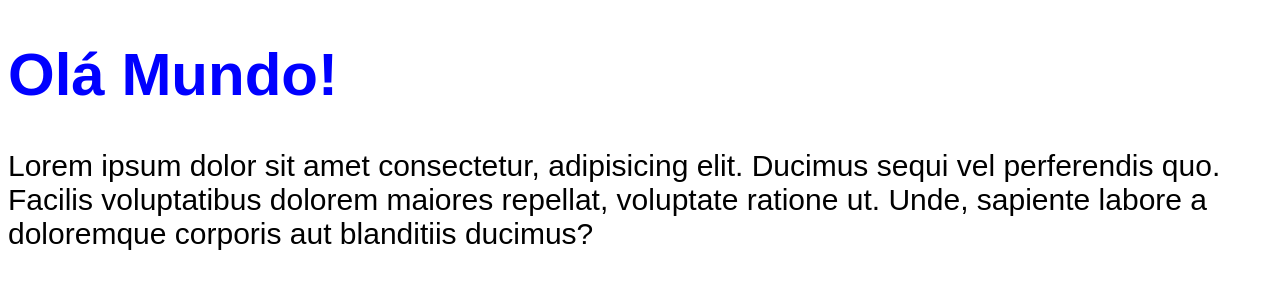
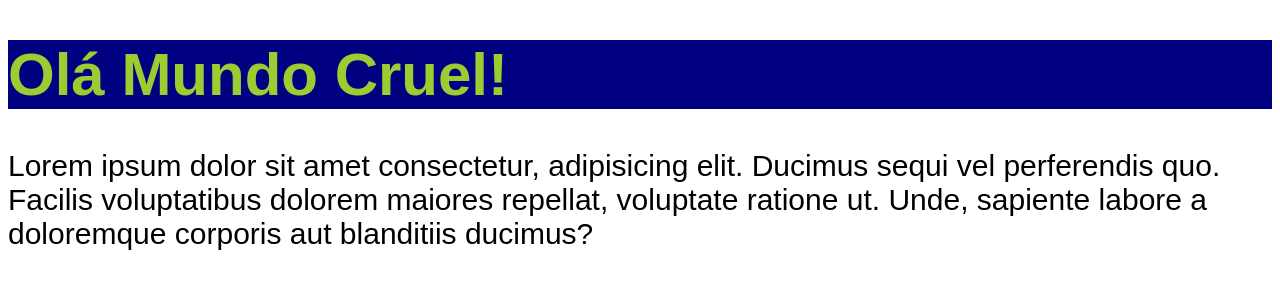
Before and after one commit to helryshow/cronos-pomo, a React (Vite) app: page / in a window 1280 px wide. Shown: the top 300 px of the page. Built offline with nearby package versions, Linux system fonts and the light colour scheme.

Commit message:
adicionando

```diff
--- a/src/App.tsx
+++ b/src/App.tsx
@@ -1,14 +1,13 @@
  import './styles/theme.css';
  import './styles/global.css';
+import { Heading } from './Componentes/Heading';
 
  export function App() {
     console.log('Hay');
 
-
-
     return (
     <div>
-    <h1>Olá Mundo!</h1>
+    <Heading/>
     <p>Lorem ipsum dolor sit amet consectetur, adipisicing elit. Ducimus sequi vel perferendis quo.
     Facilis voluptatibus dolorem maiores repellat, voluptate ratione ut. Unde, sapiente labore a doloremque
     corporis aut blanditiis ducimus?
--- /dev/null
+++ b/src/Componentes/Heading.module.css
@@ -0,0 +1,8 @@
+.heading {
+    background-color: navy;
+    color: yellowgreen;
+}
+
+.cyan {
+    color: cyan;
+}
--- /dev/null
+++ b/src/Componentes/Heading.tsx
@@ -0,0 +1,6 @@
+import styles from './Heading.module.css'
+
+export function Heading() {
+
+    return <h1 className={styles.heading}>Olá Mundo Cruel!</h1>;
+}
```
